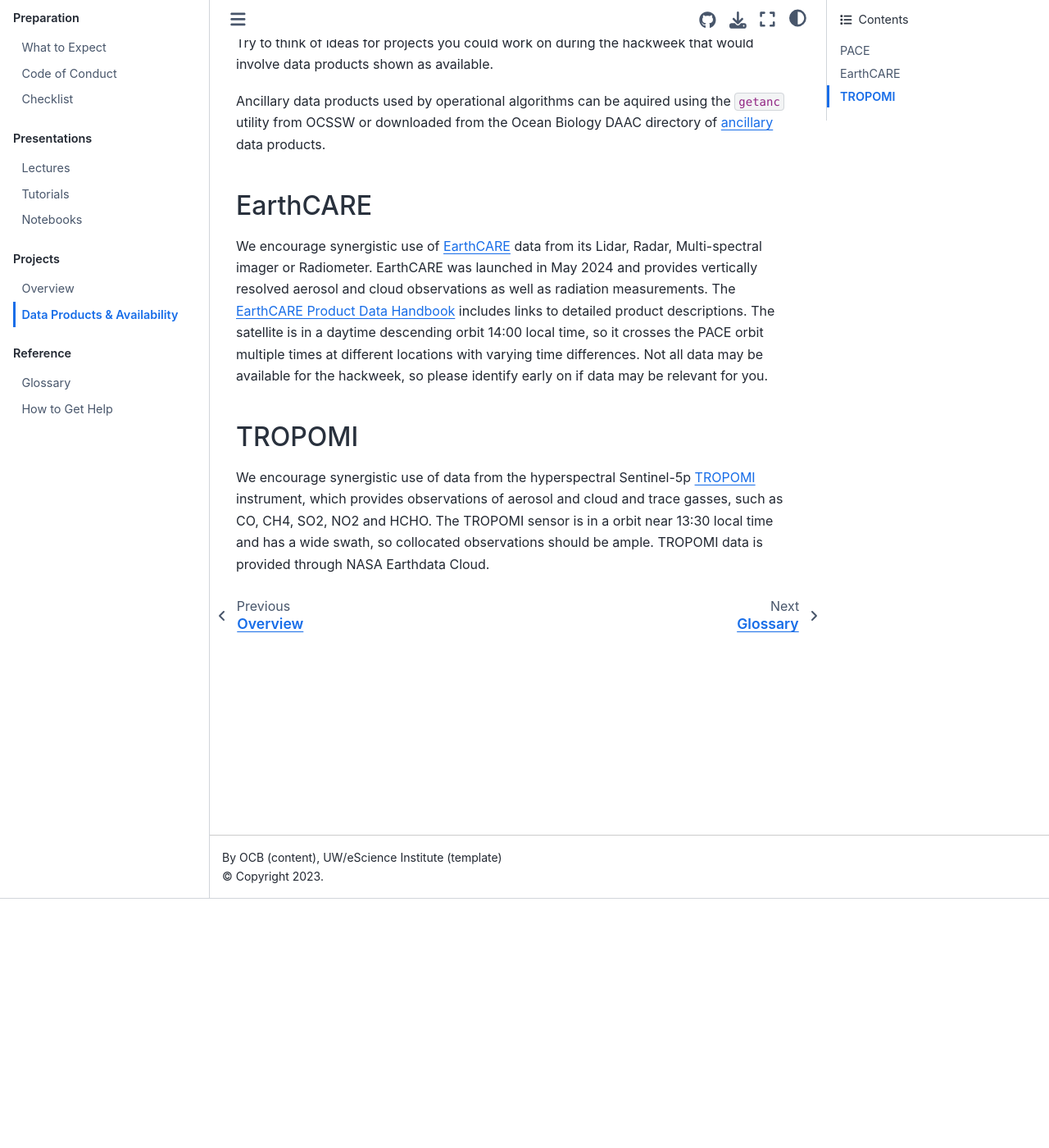
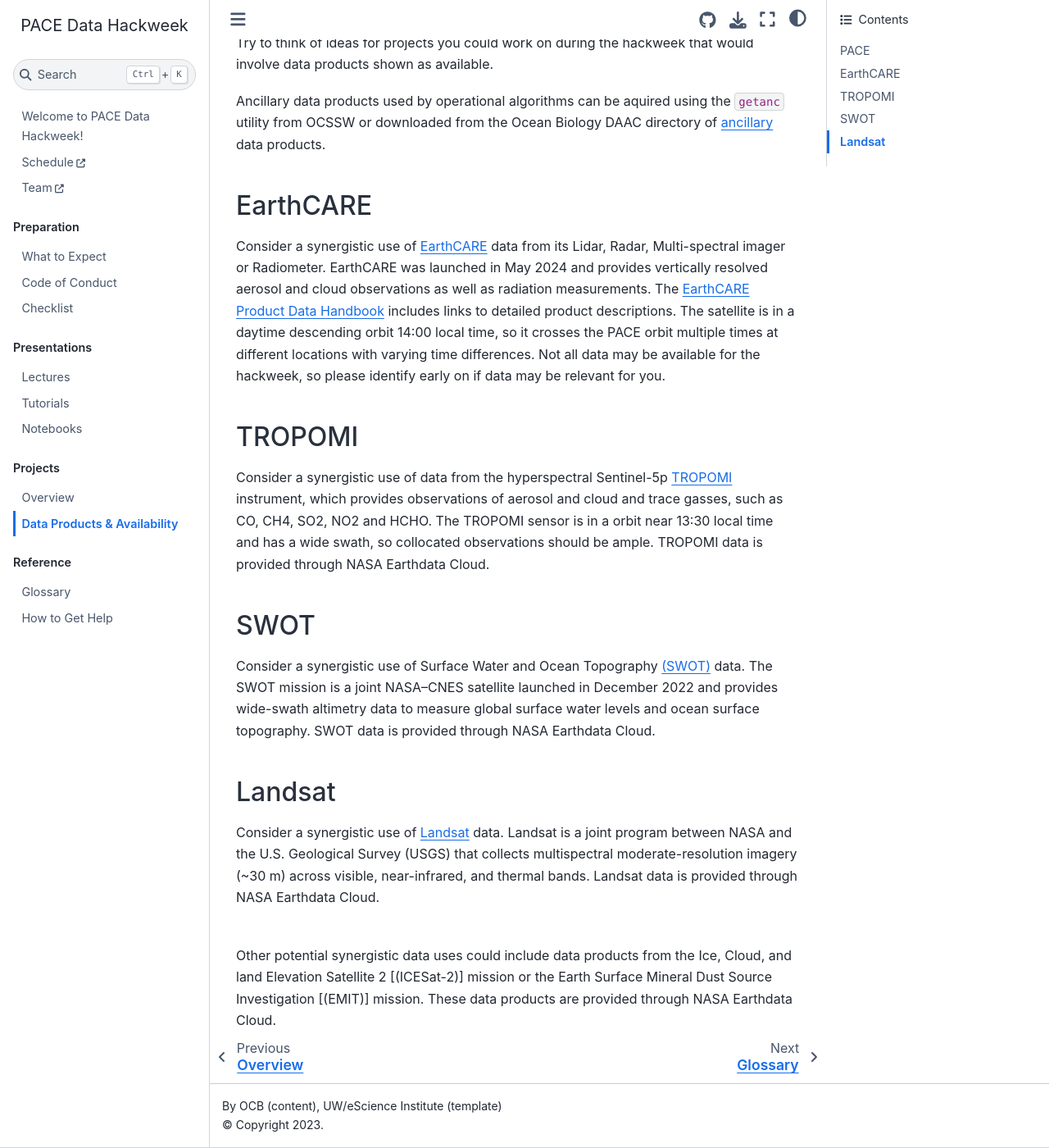
Before and after one commit to PACEHackWeek/pace-2025, a Jupyter Book: the page built from book/projects/satellite_data_availability.md, in a window 1280 px wide and 1400 px high, scrolled down 304 px. Shown: the whole window at 82% size. Built offline with Jupyter Book 1.0.4 settings and Sphinx 7.4.7 and the Sphinx Book theme 1.1.4, drawn with Linux system fonts in a browser that asks for light colours.

Commit message:
added new satellite missions
 Can't figure out why some links aren't working

```diff
--- a/book/projects/satellite_data_availability.md
+++ b/book/projects/satellite_data_availability.md
@@ -10,7 +10,7 @@ Ancillary data products used by operational algorithms can be aquired using the
 
 ## EarthCARE
 
-We encourage synergistic use of [EarthCARE] data from its Lidar, Radar, Multi-spectral imager or Radiometer.
+Consider a synergistic use of [EarthCARE] data from its Lidar, Radar, Multi-spectral imager or Radiometer.
 EarthCARE was launched in May 2024 and provides vertically resolved aerosol and cloud observations as well as radiation measurements.
 The [EarthCARE Product Data Handbook] includes links to detailed product descriptions.
 The satellite is in a daytime descending orbit 14:00 local time, so it crosses the PACE orbit multiple times at different locations with varying time differences.
@@ -18,9 +18,21 @@ Not all data may be available for the hackweek, so please identify early on if d
 
 ## TROPOMI
 
-We encourage synergistic use of data from the hyperspectral Sentinel-5p [TROPOMI] instrument, which provides observations of aerosol and cloud and trace gasses, such as CO, CH4, SO2, NO2 and HCHO.
+Consider a synergistic use of data from the hyperspectral Sentinel-5p [TROPOMI] instrument, which provides observations of aerosol and cloud and trace gasses, such as CO, CH4, SO2, NO2 and HCHO.
 The TROPOMI sensor is in a orbit near 13:30 local time and has a wide swath, so collocated observations should be ample.
 TROPOMI data is provided through NASA Earthdata Cloud.
+
+## SWOT
+
+Consider a synergistic use of Surface Water and Ocean Topography [(SWOT)] data. The SWOT mission is a joint NASA–CNES satellite launched in December 2022 and provides wide-swath altimetry data to measure global surface water levels and ocean surface topography. SWOT data is provided through NASA Earthdata Cloud.
+
+## Landsat
+
+Consider a synergistic use of [Landsat] data. Landsat is a joint program between NASA and the U.S. Geological Survey (USGS) that collects multispectral moderate-resolution imagery (~30 m) across visible, near-infrared, and thermal bands. Landsat data is provided through NASA Earthdata Cloud.
+
+
+<br>
+Other potential synergistic data uses could include data products from the Ice, Cloud, and land Elevation Satellite 2 [(ICESat-2)] mission or the Earth Surface Mineral Dust Source Investigation [(EMIT)] mission. These data products are provided through NASA Earthdata Cloud.
 
 
 [data products]: https://pace.oceansciences.org/data.htm
@@ -30,3 +42,7 @@ TROPOMI data is provided through NASA Earthdata Cloud.
 [EarthCARE]: https://earth.esa.int/eogateway/missions/earthcare
 [EarthCARE Product Data Handbook]: https://earthcarehandbook.earth.esa.int/
 [TROPOMI]: https://www.tropomi.eu/
+[(SWOT)]: https://swot.jpl.nasa.gov/
+[Landsat]: https://science.nasa.gov/mission/landsat/
+[(ICESat-2)]: https://icesat-2.gsfc.nasa.gov/
+[(EMIT)]: https://earth.jpl.nasa.gov/emit/
```
